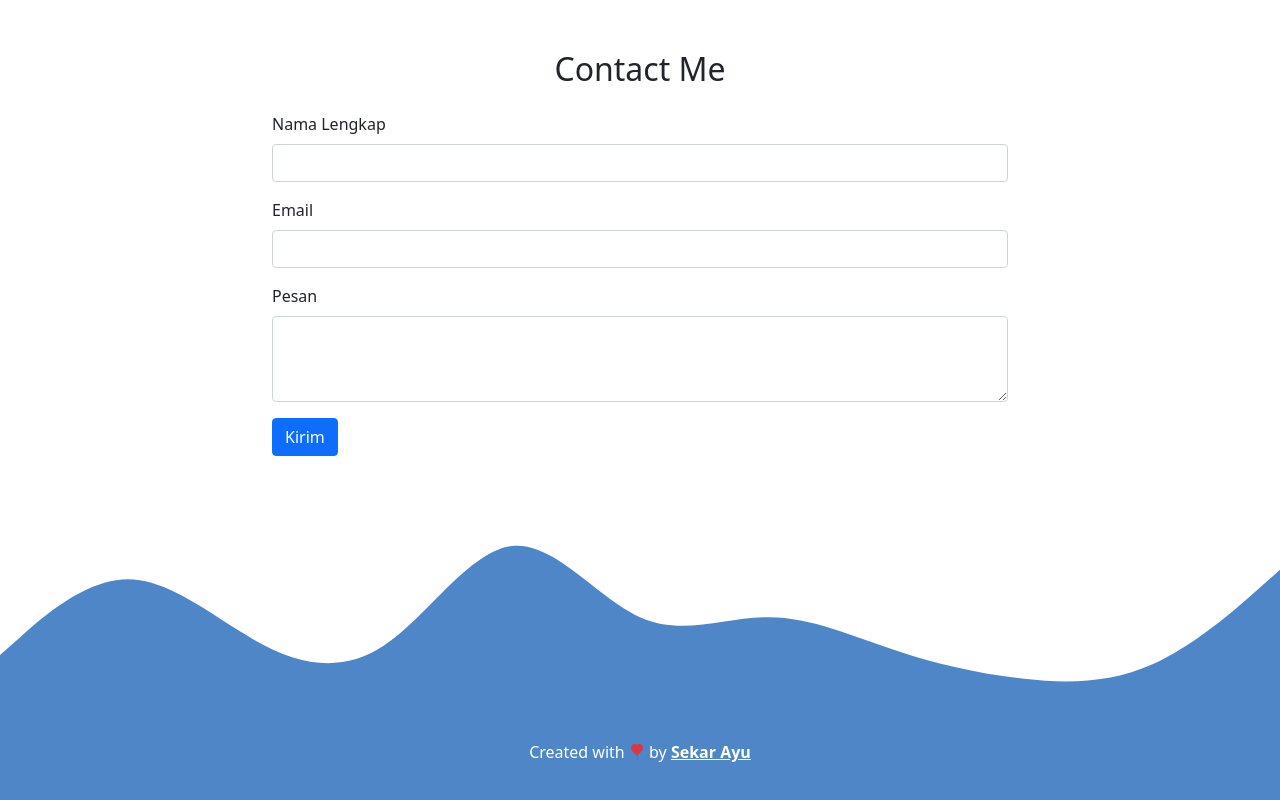
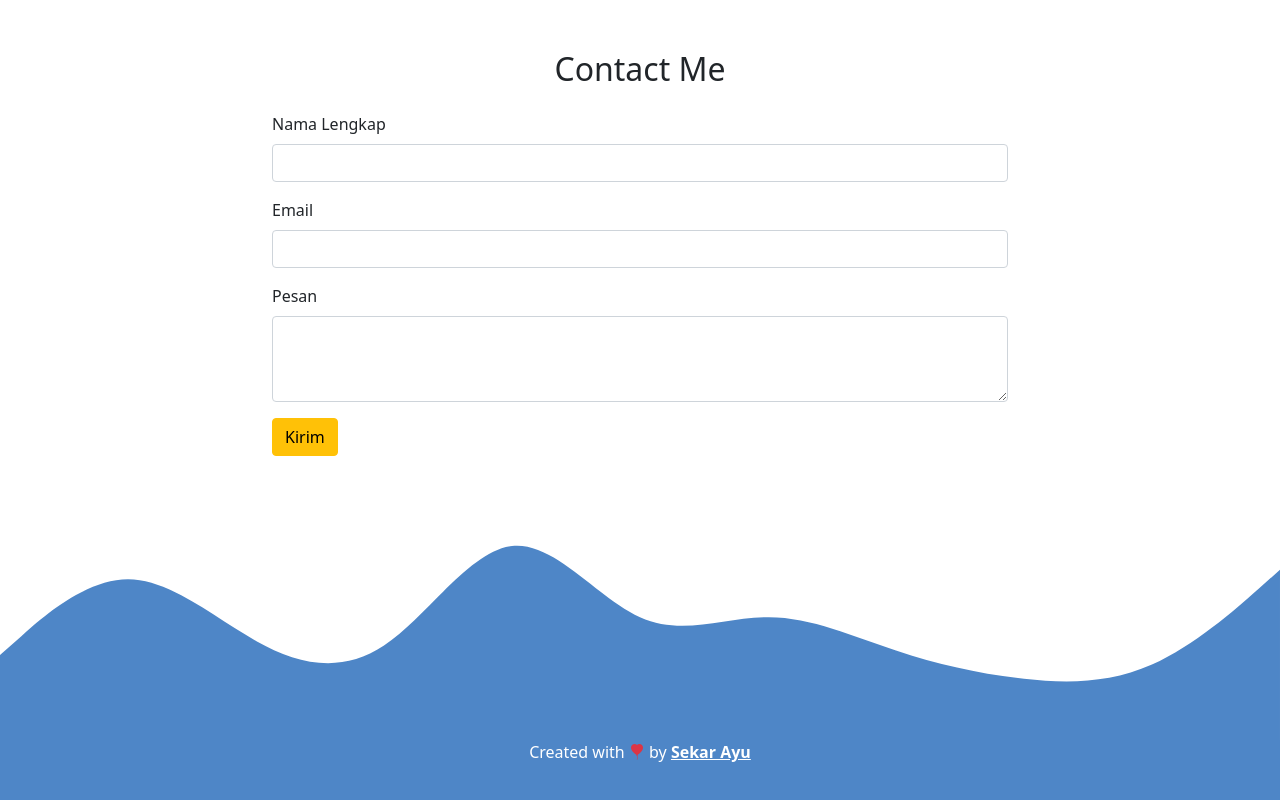
Before and after one commit to sekarayu99/sekarayu99.github.io, a plain HTML site: page index.html in a window 1280 px wide. Shown: the part 2458-3258 px from the top of the page. Drawn offline with nearby package versions, Linux system fonts and the light colour scheme.

Commit message:
mengubah warna tombol

```diff
--- a/index.html
+++ b/index.html
@@ -18,7 +18,7 @@
   </head>
   <body id="home">
     <!-- Navbar -->
-    <nav class="navbar navbar-expand-lg navbar-dark shawdow-sm fixed-top" style="background-color: #4e86c7;">
+    <nav class="navbar navbar-expand-lg navbar-dark shawdow-sm fixed-top" style="background-color: #4e86c7">
       <div class="container">
         <a class="navbar-brand" href="#">Sekar Ayu</a>
         <button class="navbar-toggler" type="button" data-bs-toggle="collapse" data-bs-target="#navbarNav" aria-controls="navbarNav" aria-expanded="false" aria-label="Toggle navigation">
@@ -172,7 +172,7 @@
                 <label for="pesan" class="form-label">Pesan</label>
                 <textarea class="form-control" id="pesan" rows="3"></textarea>
               </div>
-              <button type="submit" class="btn btn-primary">Kirim</button>
+              <button type="submit" class="btn btn-warning">Kirim</button>
             </form>
           </div>
         </div>
```
